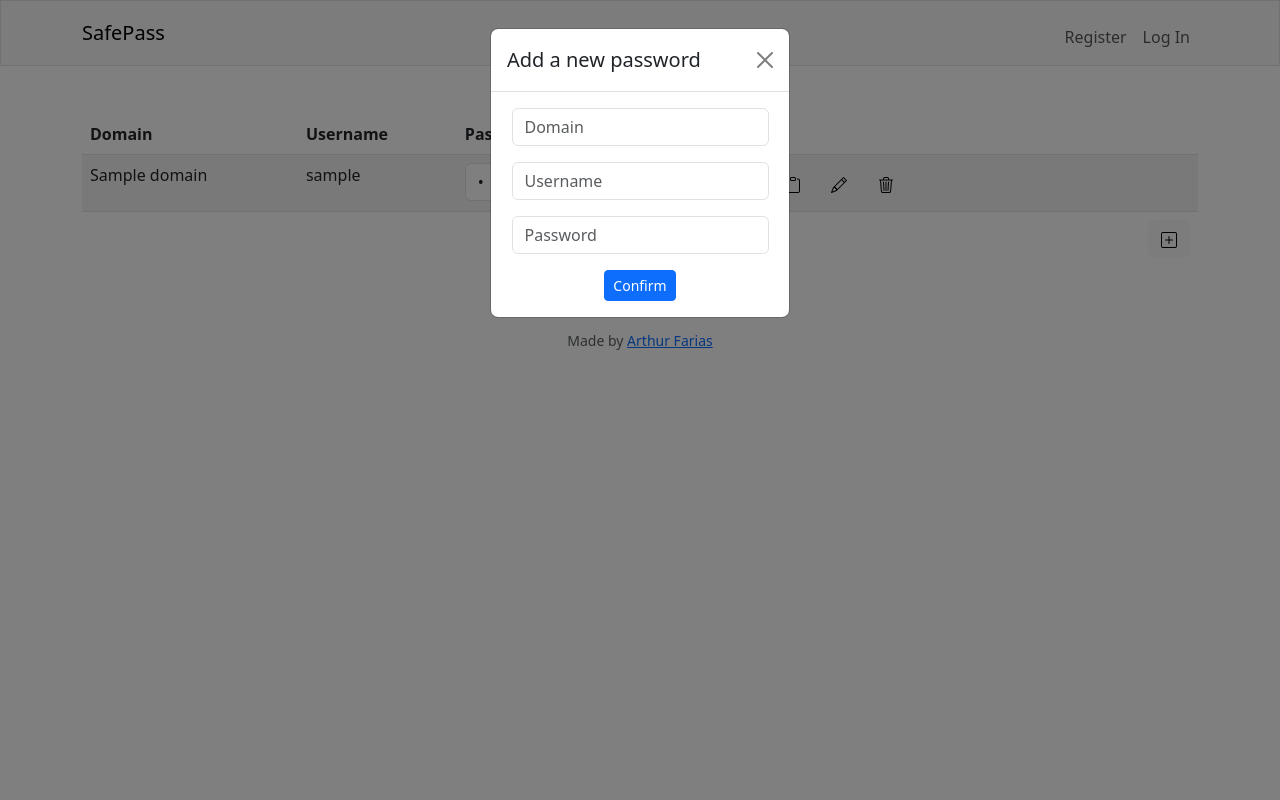
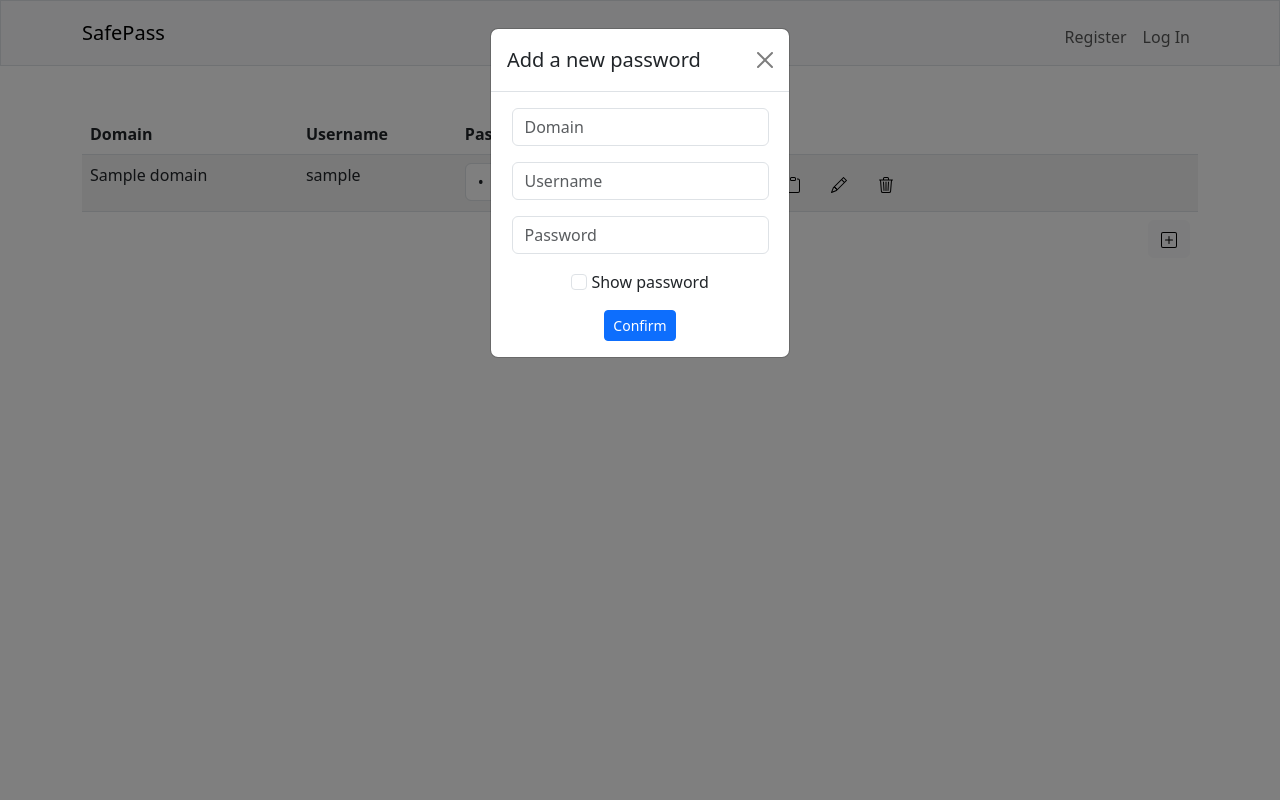
Before and after one commit to abfarias/CS50-Final-Project, a Flask app: template templates/index.html in a window 1280 px wide, after a click on "Add". Run offline with Flask 3, Linux system fonts and the light colour scheme; the template is opened without the code that fills it: most values are stand-ins (such as "Sample title", 1, 10 or a date in 2020).

Commit message:
Added password visibility toggler to modal form

```diff
--- a/templates/index.html
+++ b/templates/index.html
@@ -68,6 +68,12 @@
                     <div class="mb-3">
                         <input autocomplete="off" autofocus class="form-control mx auto w-auto" id="password" name="password" placeholder="Password" type="password" style="display:inline-block">
                     </div>
+                    <div class="form-check mb-3">
+                        <input class="form-check-input" type="checkbox" value="" id="flexCheckDefault" style="float:none";>
+                        <label class="form-check-label" for="flexCheckDefault">
+                            Show password
+                        </label>
+                    </div>
                     <button class="btn btn-primary btn-sm" type="submit">Confirm</button>
                 </form>
             </div>
```
